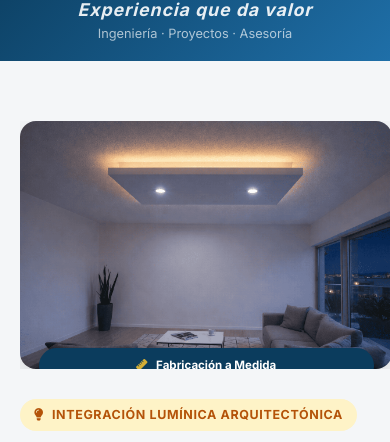
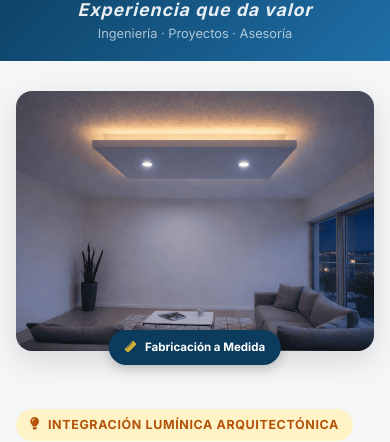
Before and after one commit to davidar-svg/Inypro, a plain HTML site: page cenefa-premiun.html in a window 390 px wide. Shown: the part 72-514 px from the top of the page. Drawn offline with Linux system fonts and the light colour scheme.

Commit message:
Update cenefa-premiun.html

```diff
--- a/cenefa-premiun.html
+++ b/cenefa-premiun.html
@@ -61,7 +61,7 @@
       margin: 24px 0; border-top: 4px solid var(--accent);
     }
     .calc-label { font-size: 0.78rem; font-weight: 700; text-transform: uppercase; color: var(--text-muted); letter-spacing: 0.1em; margin-bottom: 8px; }
-    .price-per-m { font-family: 'Oslwad', sans-serif; font-size: 1.5rem; font-weight: 800; color: var(--primary); margin-bottom: 4px; }
+    .price-per-m { font-family: 'Syne', sans-serif; font-size: 1.5rem; font-weight: 800; color: var(--primary); margin-bottom: 4px; }
     .price-per-m span { font-size: 0.9rem; color: var(--text-muted); font-weight: 400; }
 
     .metro-control { display: flex; align-items: center; gap: 12px; margin: 16px 0; }
@@ -100,9 +100,9 @@
     .btn-lg { padding: 16px 28px; font-size: 1rem; }
     .cta-group { display: flex; flex-direction: column; gap: 12px; margin-top: 8px; }
 
-    /* IMAGEN */
+    /* IMAGEN HERO */
     .hero-img-wrap { position: relative; }
-    .hero-img-wrap img { border-radius: 16px; box-shadow: var(--shadow-md); width: 100%; }
+    .hero-img-wrap img { border-radius: 16px; box-shadow: var(--shadow-md); width: 100%; height: auto; }
     .img-badge { position: absolute; bottom: -14px; left: 50%; transform: translateX(-50%); background: var(--primary); color: white; padding: 10px 20px; border-radius: 50px; font-size: 0.82rem; font-weight: 700; white-space: nowrap; box-shadow: 0 4px 12px rgba(0,0,0,0.2); }
     .img-badge i { color: var(--accent); margin-right: 6px; }
 
@@ -156,7 +156,7 @@
     .cart-item { display: flex; justify-content: space-between; align-items: center; margin-bottom: 12px; padding-bottom: 12px; border-bottom: 1px solid #f1f5f9; }
     .cart-item span { font-size: 0.88rem; flex: 1; }
     .cart-footer { padding: 20px; border-top: 1px solid #e8edf3; background: #fafafa; }
-    .cart-total-row { display: flex; justify-content: space-between; font-weight: 800; font-size: 1.1rem; color: var(--primary); margin-bottom: 16px; font-family: 'Oswald', sans-serif; }
+    .cart-total-row { display: flex; justify-content: space-between; font-weight: 800; font-size: 1.1rem; color: var(--primary); margin-bottom: 16px; font-family: 'Syne', sans-serif; }
 
     /* FLOTANTES */
     .whatsapp-btn { position: fixed; bottom: 25px; right: 25px; background: var(--whatsapp); color: white; width: 60px; height: 60px; border-radius: 50%; display: flex; align-items: center; justify-content: center; font-size: 28px; box-shadow: 0 4px 15px rgba(37,211,102,0.4); z-index: 2000; transition: transform 0.3s; }
@@ -169,13 +169,74 @@
 
     footer { background: var(--dark); color: #cbd5e1; text-align: center; padding: 30px 20px; font-size: 0.85rem; }
 
+    /* ===== MOBILE FIX ===== */
   @media (max-width: 900px) {
-  .hero { grid-template-columns: 1fr; gap: 30px; }
-  .hero div:first-child { order: 2; }
-  .hero-img-wrap { order: 1; overflow: hidden; }
-  .img-badge { font-size: 0.72rem; padding: 8px 14px; white-space: normal; text-align: center; width: 90%; left: 5%; transform: none; }
-  .header-inner { flex-direction: column; text-align: center; height: auto; padding: 16px 0; gap: 6px; }
+  .hero {
+    grid-template-columns: 1fr;
+    gap: 30px;
+    margin: 30px auto;
+    padding: 0 16px;
+  }
+
+  .hero-img-wrap {
+    order: 1;
+    width: 100%;
+    overflow: visible; /* ← era hidden, eso ocultaba el badge */
+    border-radius: 16px;
+    margin-bottom: 28px; /* ← espacio para el badge que cuelga abajo */
+  }
+
+  .hero-img-wrap img {
+    width: 100%;
+    height: 260px;
+    object-fit: cover;
+    object-position: center;
+    border-radius: 16px;
+    display: block;
+  }
+
+  /* Badge: mantiene absolute pero le damos espacio con margin-bottom en el wrapper */
+  .img-badge {
+    font-size: 0.72rem;
+    padding: 8px 16px;
+    white-space: nowrap;
+    left: 50%;
+    transform: translateX(-50%);
+    bottom: -14px;
+  }
+
+  .hero > div:first-child {
+    order: 2;
+  }
+
+  .header-inner {
+    flex-direction: column;
+    text-align: center;
+    height: auto;
+    padding: 16px 0;
+    gap: 6px;
+  }
 }
+
+      /* Calculadora ocupa todo el ancho */
+      .price-calculator {
+        padding: 20px;
+      }
+
+      .metro-control {
+        flex-wrap: wrap;
+        gap: 8px;
+      }
+
+      .metro-control label {
+        width: 100%;
+      }
+
+      /* Botones full width en mobile */
+      .cta-group .btn {
+        width: 100%;
+      }
+    }
   </style>
 </head>
 <body>
@@ -241,8 +302,7 @@
           </button>
           <button class="btn btn-primary btn-block add-to-cart" data-product="Pack Instalación Cenefa" data-price="45000">
             <i class="fas fa-tools"></i> Agregar Pack Instalación
-
-          </a>
+          </button>
         </div>
       </div>
 
@@ -386,7 +446,6 @@
     document.getElementById('open-cart').addEventListener('click', () => cartSidebar.classList.add('active'));
     document.getElementById('close-cart').addEventListener('click', () => cartSidebar.classList.remove('active'));
 
-    // Calculadora de metros
     function cambiarMetros(delta) {
       const input = document.getElementById('cantidad-metros');
       const nuevo = Math.max(1, parseInt(input.value) + delta);
@@ -415,7 +474,8 @@
 
     function saveAndRefresh() {
       localStorage.setItem('inypro_cart', JSON.stringify(cart));
-      updateUI(); cartSidebar.classList.add('active');
+      updateUI();
+      cartSidebar.classList.add('active');
     }
 
     function updateUI() {
@@ -434,7 +494,11 @@
       countDisplay.innerText = cart.length;
     }
 
-    window.removeItem = (i) => { cart.splice(i, 1); localStorage.setItem('inypro_cart', JSON.stringify(cart)); updateUI(); };
+    window.removeItem = (i) => {
+      cart.splice(i, 1);
+      localStorage.setItem('inypro_cart', JSON.stringify(cart));
+      updateUI();
+    };
 
     function irAPagar() {
       if (!cart.length) return alert('El carrito está vacío');
```
